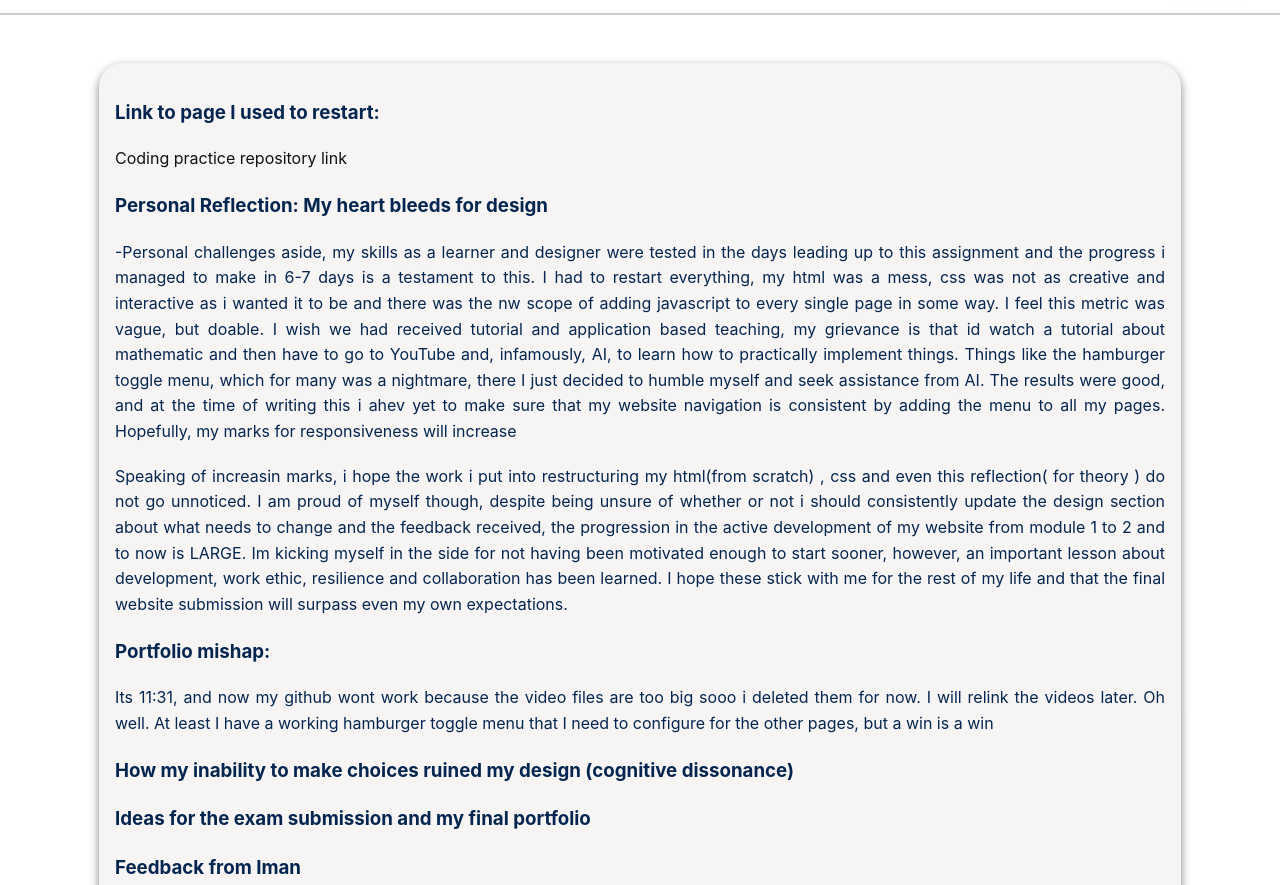
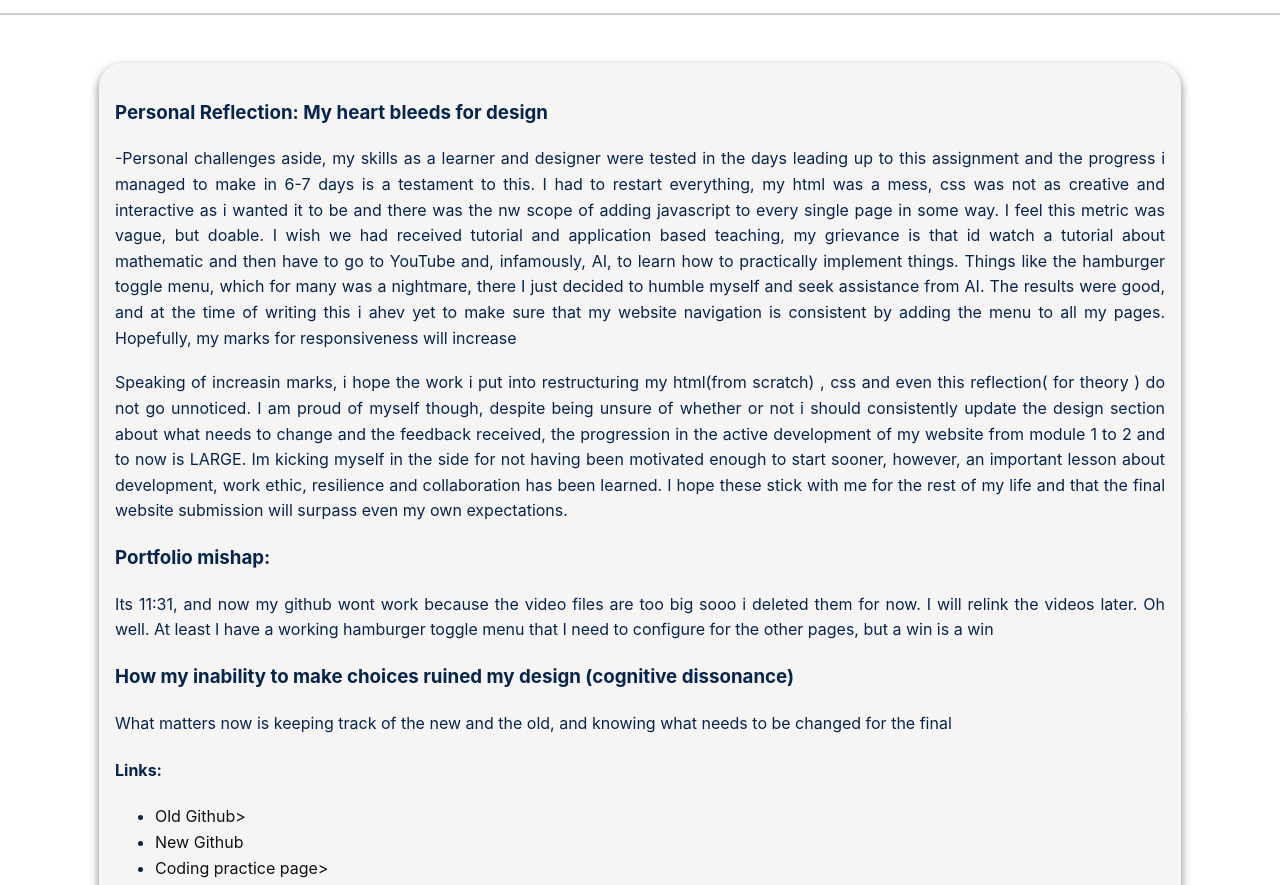
Before and after one commit to SpiceyGabs/DIGA3008A-2-, a plain HTML site: page Design/Design.html in a window 1280 px wide. Shown: the part 67-952 px from the top of the page. Drawn offline with Linux system fonts and the light colour scheme.

Commit message:
Reflection tweak

```diff
--- a/Design/Design.html
+++ b/Design/Design.html
@@ -45,8 +45,6 @@
 
       <main>
         <section class="reflection">
-        <h3>Link to page I used to restart:</h3>
-        <p> <a href="https://spiceygabs.github.io/Coding-Practice/" class="link"> Coding practice repository link</a></p>
 
         <h3>Personal Reflection: My heart bleeds for design </h3>
         <p>-Personal challenges aside, my skills as a learner and designer were tested in the days leading up to this assignment and the progress i managed to make in 6-7 days is a testament to this. I had to restart everything, my html was a mess, css was not as creative and interactive as i wanted it to be and there was the nw scope of adding javascript to every single page in some way. I feel this metric was vague, but doable. I wish we had received tutorial and application based teaching, my grievance is that id watch a tutorial about mathematic and then have to go to YouTube and, infamously, AI, to learn how to practically implement things. Things like the hamburger toggle menu, which for many was a nightmare, there I just decided to humble myself and seek assistance from AI. The results were good, and at the time of writing this i ahev yet to make sure that my website navigation is consistent by adding the menu to all my pages. Hopefully, my marks for responsiveness will increase </p>
@@ -56,12 +54,14 @@
         <p>Its 11:31, and now my github wont work because the video files are too big sooo i deleted them for now. I will relink the videos later. Oh well. At least I have a working hamburger toggle menu that I need to configure for the other pages, but a win is a win </p>
         <h3> How my inability to make choices ruined my design (cognitive dissonance)</h3>
 
-        <h3> Ideas for the exam submission and my final portfolio </h3>
+        <p>What matters now is keeping track of the new and the old, and knowing what needs to be changed for the final</p>
 
-        <h3> Feedback from Iman </h3>
-        (this was a lot)
-
-
+        <h4>Links:</h4>
+         <ul>
+          <li><a href="https://github.com/SpiceyGabs/DIGA3008A" class="link"> Old Github> </a> </li>
+          <li><a href="https://github.com/SpiceyGabs/DIGA3008A-2-" class="link"> New Github</a> </li>
+          <li><a href="https://spiceygabs.github.io/Coding-Practice/" class="link"> Coding practice page> </a> </li>
+         </ul
         </section>
 
         <section class="reflection">
--- a/styling/main.css
+++ b/styling/main.css
@@ -284,6 +284,7 @@
 .link{
   text-decoration: none;
   color: #111;
+  hover: rgb(10, 10, 180);
 }
 
 
```
